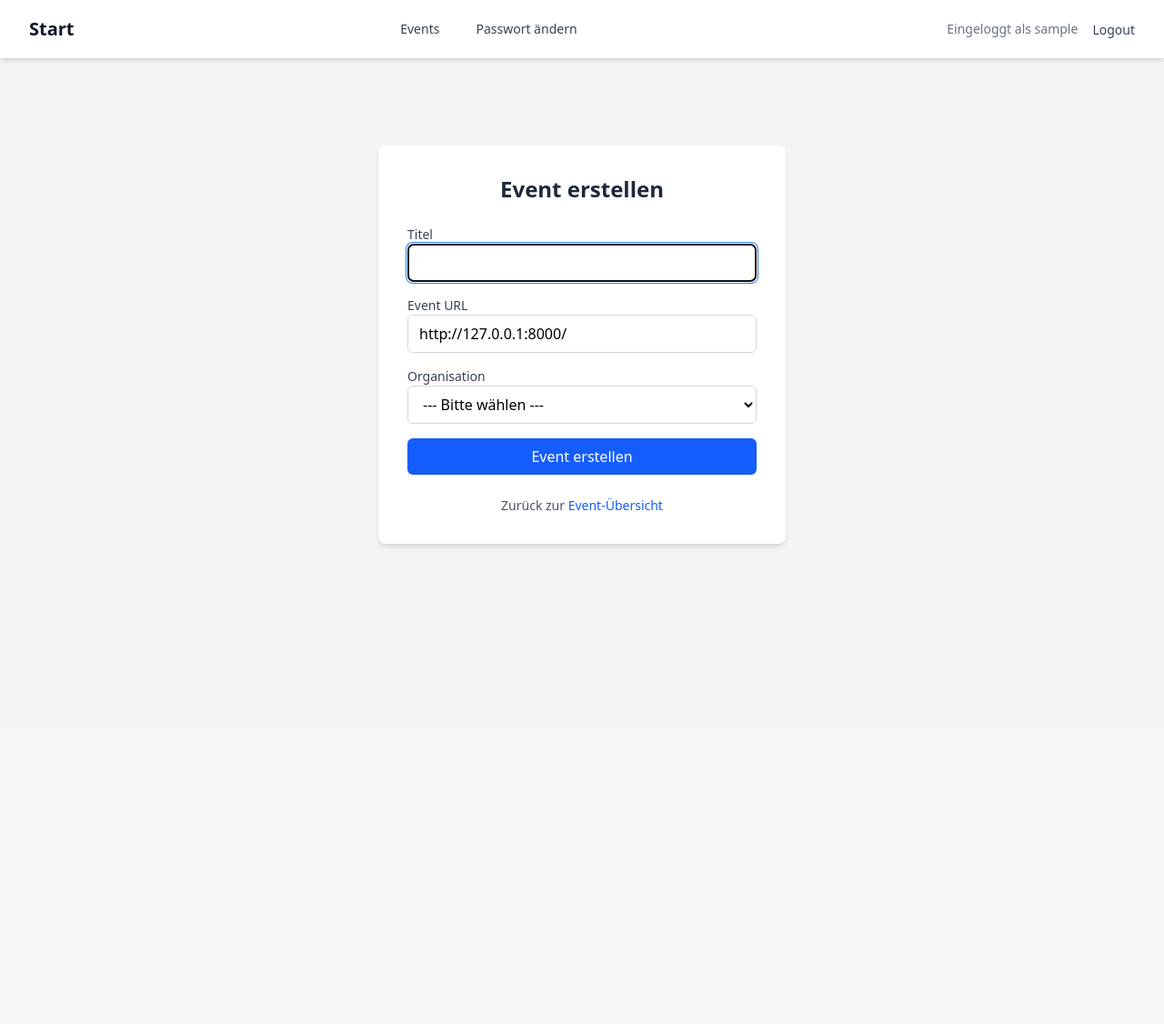
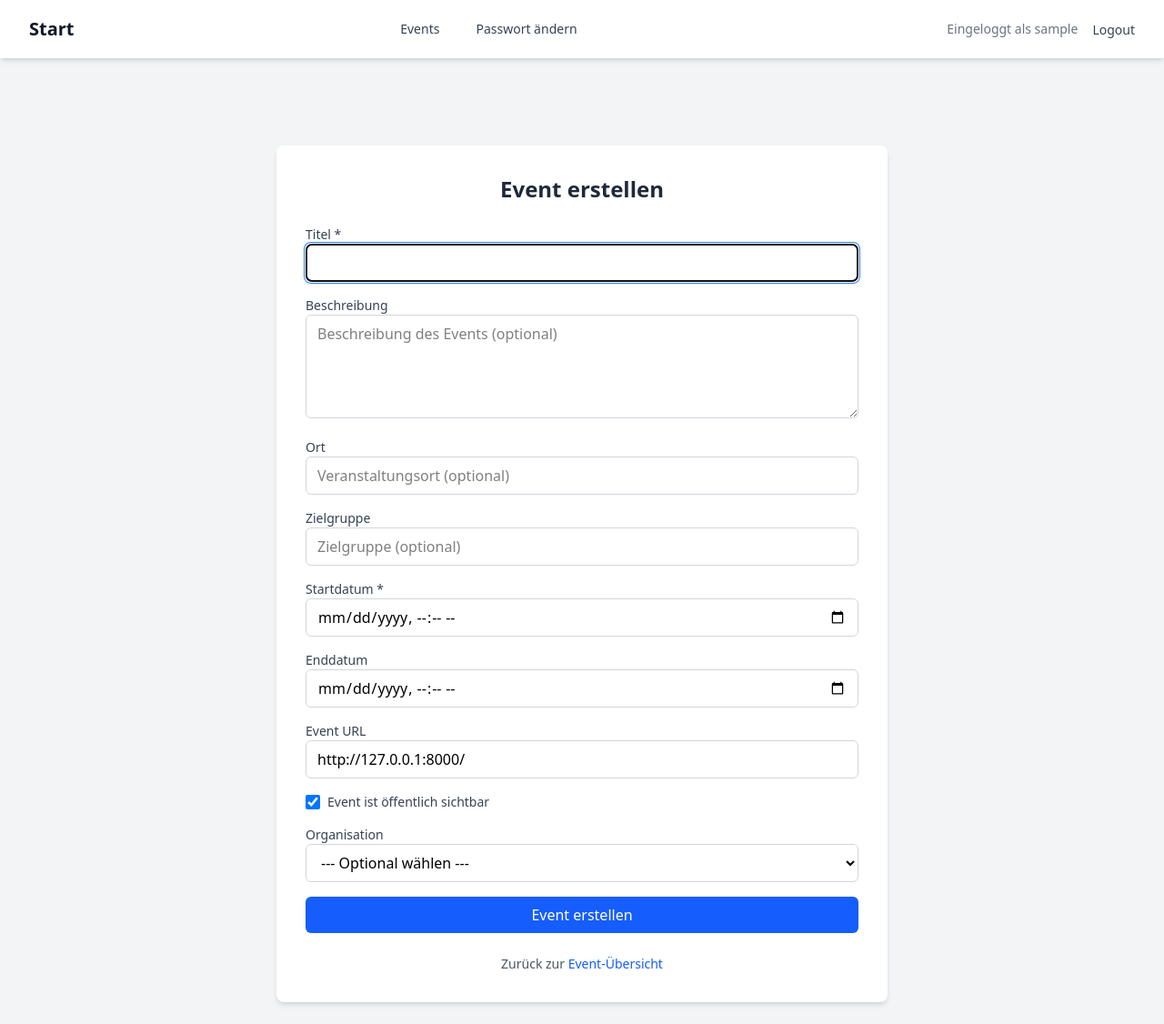
Before and after one commit to O2kar1899/verein_event, a Django app: page /event/create/ in a window 1280 px wide. Shown: the whole page at 91% size. Before the commit the page ends 602 px from the top, so only its background shows below. Run offline with Django 5.2, Linux system fonts and the light colour scheme; a user stored in the database is signed in; tables that the repository leaves empty hold one stand-in row (values such as "Sample post").

Commit message:
event form angepasst

```diff
--- a/eventapp/forms.py
+++ b/eventapp/forms.py
@@ -6,12 +6,20 @@ from .models import EventModel
 class EventForm(forms.ModelForm):
     class Meta:
         model = EventModel
-        fields = ['title', 'event_url', 'organization']
+        fields = ['title','description','location','target_group','start_date','end_date', 'event_url','is_public', 'organization']
 
     def __init__(self, *args, **kwargs):
         super().__init__(*args, **kwargs)
         # Felder optional machen
         self.fields['event_url'].required = False
         self.fields['organization'].required = False
+        self.fields['description'].required = False
+        self.fields['location'].required = False
+        self.fields['target_group'].required = False
+        self.fields['end_date'].required = False
+
         # Platzhalter hinzufügen
         self.fields['event_url'].widget.attrs['placeholder'] = 'https://... (optional)'
+        self.fields['description'].widget.attrs['placeholder'] = 'Beschreibung des Events (optional)'
+        self.fields['location'].widget.attrs['placeholder'] = 'Veranstaltungsort (optional)'
+        self.fields['target_group'].widget.attrs['placeholder'] = 'Zielgruppe (optional)'
--- a/eventapp/models.py
+++ b/eventapp/models.py
@@ -14,7 +14,7 @@ class EventModel(models.Model):
     end_date = models.DateTimeField(verbose_name='Enddatum', blank=True, null=True)
     is_public = models.BooleanField(default=True, verbose_name='Öffentlich')
 
-    created_at = models.DateTimeField(verbose_name='Erstellt am', auto_now_add=True)
+    created_at = models.DateTimeField(verbose_name='Erstellt am', auto_now=True)
     updated_at = models.DateTimeField(verbose_name='Geändert am', auto_now=True)
 
     def __str__(self):
--- a/eventapp/templates/eventapp/event_form.html
+++ b/eventapp/templates/eventapp/event_form.html
@@ -4,7 +4,7 @@
 {% block title %}Event erstellen{% endblock %}
 
 {% block content %}
-<div class="max-w-md mx-auto mt-10 bg-white p-8 rounded-lg shadow-md">
+<div class="max-w-2xl mx-auto mt-10 bg-white p-8 rounded-lg shadow-md">
     <h2 class="text-2xl font-bold text-center text-gray-800 mb-6">Event erstellen</h2>
 
     {% if messages %}
@@ -33,9 +33,10 @@
     <form method="post" class="space-y-4">
         {% csrf_token %}
 
+        <!-- Titel -->
         <div>
             <label for="id_title" class="block text-sm font-medium text-gray-700">
-                Titel
+                Titel *
             </label>
             <input type="text" name="title" id="id_title"
                    class="w-full px-3 py-2 border border-gray-300 rounded-md focus:ring-2 focus:ring-blue-500"
@@ -47,12 +48,92 @@
             {% endif %}
         </div>
 
+        <!-- Beschreibung -->
+        <div>
+            <label for="id_description" class="block text-sm font-medium text-gray-700">
+                Beschreibung
+            </label>
+            <textarea name="description" id="id_description" rows="4"
+                   class="w-full px-3 py-2 border border-gray-300 rounded-md focus:ring-2 focus:ring-blue-500"
+                   placeholder="Beschreibung des Events (optional)">{{ form.description.value|default:'' }}</textarea>
+            {% if form.description.errors %}
+            <div class="mt-1 text-sm text-red-600">
+                {{ form.description.errors }}
+            </div>
+            {% endif %}
+        </div>
+
+        <!-- Ort -->
+        <div>
+            <label for="id_location" class="block text-sm font-medium text-gray-700">
+                Ort
+            </label>
+            <input type="text" name="location" id="id_location"
+                   class="w-full px-3 py-2 border border-gray-300 rounded-md focus:ring-2 focus:ring-blue-500"
+                   placeholder="Veranstaltungsort (optional)"
+                   value="{{ form.location.value|default:'' }}">
+            {% if form.location.errors %}
+            <div class="mt-1 text-sm text-red-600">
+                {{ form.location.errors }}
+            </div>
+            {% endif %}
+        </div>
+
+        <!-- Zielgruppe -->
+        <div>
+            <label for="id_target_group" class="block text-sm font-medium text-gray-700">
+                Zielgruppe
+            </label>
+            <input type="text" name="target_group" id="id_target_group"
+                   class="w-full px-3 py-2 border border-gray-300 rounded-md focus:ring-2 focus:ring-blue-500"
+                   placeholder="Zielgruppe (optional)"
+                   value="{{ form.target_group.value|default:'' }}">
+            {% if form.target_group.errors %}
+            <div class="mt-1 text-sm text-red-600">
+                {{ form.target_group.errors }}
+            </div>
+            {% endif %}
+        </div>
+
+        <!-- Startdatum -->
+        <div>
+            <label for="id_start_date" class="block text-sm font-medium text-gray-700">
+                Startdatum *
+            </label>
+            <input type="datetime-local" name="start_date" id="id_start_date"
+                   class="w-full px-3 py-2 border border-gray-300 rounded-md focus:ring-2 focus:ring-blue-500"
+                   required
+                   value="{{ form.start_date.value|default:'' }}">
+            {% if form.start_date.errors %}
+            <div class="mt-1 text-sm text-red-600">
+                {{ form.start_date.errors }}
+            </div>
+            {% endif %}
+        </div>
+
+        <!-- Enddatum -->
+        <div>
+            <label for="id_end_date" class="block text-sm font-medium text-gray-700">
+                Enddatum
+            </label>
+            <input type="datetime-local" name="end_date" id="id_end_date"
+                   class="w-full px-3 py-2 border border-gray-300 rounded-md focus:ring-2 focus:ring-blue-500"
+                   value="{{ form.end_date.value|default:'' }}">
+            {% if form.end_date.errors %}
+            <div class="mt-1 text-sm text-red-600">
+                {{ form.end_date.errors }}
+            </div>
+            {% endif %}
+        </div>
+
+        <!-- Event URL -->
         <div>
             <label for="id_event_url" class="block text-sm font-medium text-gray-700">
                 Event URL
             </label>
             <input type="url" name="event_url" id="id_event_url"
                    class="w-full px-3 py-2 border border-gray-300 rounded-md focus:ring-2 focus:ring-blue-500"
+                   placeholder="https://... (optional)"
                    value="{{ form.event_url.value|default:'' }}">
             {% if form.event_url.errors %}
             <div class="mt-1 text-sm text-red-600">
@@ -61,13 +142,29 @@
             {% endif %}
         </div>
 
+        <!-- Öffentlich -->
+        <div class="flex items-center">
+            <input type="checkbox" name="is_public" id="id_is_public"
+                   class="h-4 w-4 text-blue-600 focus:ring-blue-500 border-gray-300 rounded"
+                   {% if form.is_public.value %}checked{% endif %}>
+            <label for="id_is_public" class="ml-2 block text-sm text-gray-700">
+                Event ist öffentlich sichtbar
+            </label>
+            {% if form.is_public.errors %}
+            <div class="mt-1 text-sm text-red-600">
+                {{ form.is_public.errors }}
+            </div>
+            {% endif %}
+        </div>
+
+        <!-- Organisation -->
         <div>
             <label for="id_organization" class="block text-sm font-medium text-gray-700">
                 Organisation
             </label>
             <select name="organization" id="id_organization"
                     class="w-full px-3 py-2 border border-gray-300 rounded-md focus:ring-2 focus:ring-blue-500">
-                <option value="">--- Bitte wählen ---</option>
+                <option value="">--- Optional wählen ---</option>
                 {% for org in organizations %}
                 <option value="{{ org.id }}" {% if form.organization.value == org.id %}selected{% endif %}>
                     {{ org.name }}
--- a/theme/static/css/dist/styles.css
+++ b/theme/static/css/dist/styles.css
@@ -38,6 +38,7 @@
     --color-white: #fff;
     --spacing: 0.25rem;
     --container-md: 28rem;
+    --container-2xl: 42rem;
     --container-4xl: 56rem;
     --container-7xl: 80rem;
     --text-xs: 0.75rem;
@@ -379,6 +380,9 @@
   }
   .w-full {
     width: 100%;
+  }
+  .max-w-2xl {
+    max-width: var(--container-2xl);
   }
   .max-w-4xl {
     max-width: var(--container-4xl);
```
